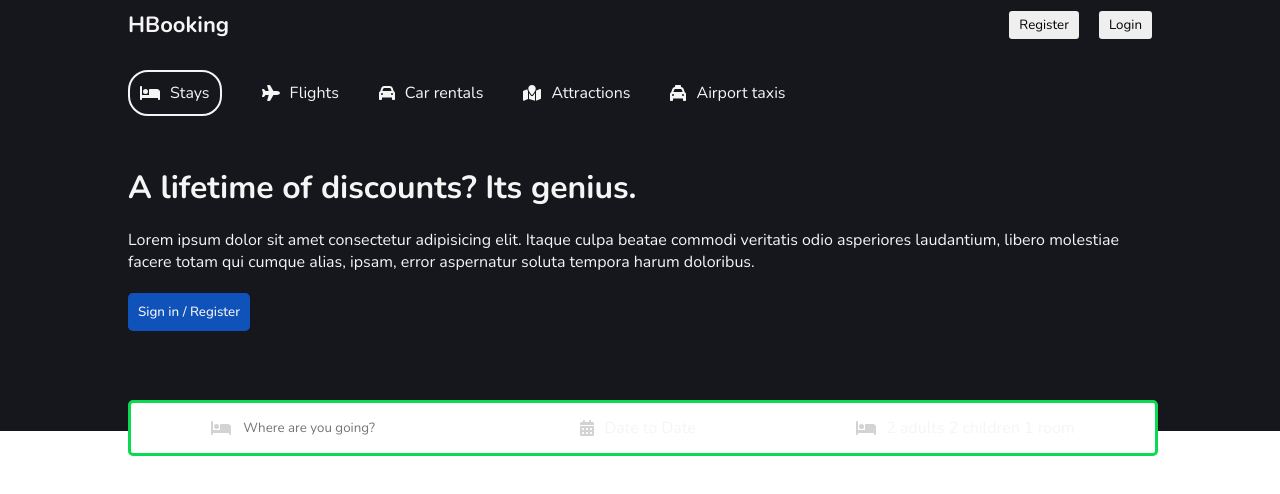
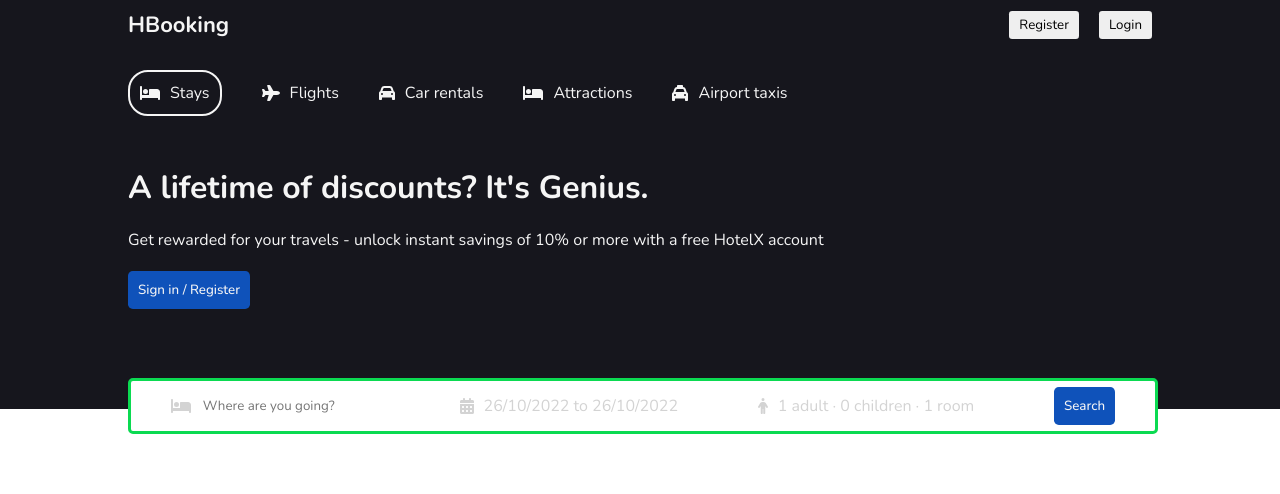
Before and after one commit to ArcxSx/Hotel-Reservation-WebApp, a React (Create React App) app: page / in a window 1280 px wide. Shown: the top 494 px of the page. Built offline with nearby package versions, Linux system fonts and the light colour scheme.

Commit message:
Made changes to the header and nav css

```diff
--- a/package.json
+++ b/package.json
@@ -10,7 +10,9 @@
     "@testing-library/jest-dom": "^5.16.5",
     "@testing-library/react": "^13.4.0",
     "@testing-library/user-event": "^13.5.0",
+    "date-fns": "^2.29.3",
     "react": "^18.2.0",
+    "react-date-range": "^1.4.0",
     "react-dom": "^18.2.0",
     "react-router-dom": "^6.4.2",
     "react-scripts": "5.0.1",
--- a/src/components/header/Header.jsx
+++ b/src/components/header/Header.jsx
@@ -1,8 +1,27 @@
-import { FontAwesomeIcon } from '@fortawesome/react-fontawesome';
-import { faBed, faCalendarDays, faCar, faMapLocation, faPlane, faTaxi } from '@fortawesome/free-solid-svg-icons';
 import "./header.css"
+import { FontAwesomeIcon } from "@fortawesome/react-fontawesome"
+import { faBed, faCalendarDays, faCar, faPerson, faPlane, faTaxi } from "@fortawesome/free-solid-svg-icons"
+import { DateRange } from 'react-date-range'
+import 'react-date-range/dist/styles.css'; // main css file
+import 'react-date-range/dist/theme/default.css'; // theme css file
+import { useState } from "react";
+import { format } from "date-fns"
 
-const Header = () => {
+function Header() {
+  const [openDate, setOpenDate] = useState(false)
+  const [date, setDate] = useState([
+    {
+      startDate: new Date(),
+      endDate: new Date( ),
+      key: 'selection'
+    }
+  ]);
+  const [openOptions, setOpenOptions] = useState(false)
+  const [options, setOptions] = useState({
+    adult: 1,
+    children: 0,
+    room: 1,
+  })
   return (
     <div className="header">
       <div className="headerContainer">
@@ -11,41 +30,55 @@
               <FontAwesomeIcon icon={faBed} />
               <span>Stays</span>
             </div>
-                <div className="headerListItem">
+            <div className="headerListItem ">
               <FontAwesomeIcon icon={faPlane} />
               <span>Flights</span>
             </div>
-                <div className="headerListItem">
+            <div className="headerListItem ">
               <FontAwesomeIcon icon={faCar} />
               <span>Car rentals</span>
             </div>
-                <div className="headerListItem">
-                    <FontAwesomeIcon icon={faMapLocation} />
+            <div className="headerListItem ">
+              <FontAwesomeIcon icon={faBed} />
               <span>Attractions</span>
             </div>
-                <div className="headerListItem">
+            <div className="headerListItem ">
               <FontAwesomeIcon icon={faTaxi} />
               <span>Airport taxis</span>
             </div>
         </div>
-            <h1 className="headerTitle">A lifetime of discounts? Its genius.</h1>
+        <h1 className="headerTitle">A lifetime of discounts? It's Genius.</h1>
         <p className="headerDesc">
-                Lorem ipsum dolor sit amet consectetur adipisicing elit. Itaque culpa beatae commodi veritatis odio asperiores laudantium, libero molestiae facere totam qui cumque alias, ipsam, error aspernatur soluta tempora harum doloribus.
+          Get rewarded for your travels - unlock instant savings of 10% or more
+          with a free HotelX account
         </p>
         <button className="headerBtn">Sign in / Register</button>
+
+
         <div className="headerSearch">
           <div className="headerSearchItem">
             <FontAwesomeIcon icon={faBed} className="headerIcon" />
-                    <input type="text" placeholder="Where are you going?" className='headerSearchInput' />
+            <input type="text" placeholder="Where are you going?" className="headerSearchInput"/>
           </div>
           <div className="headerSearchItem">
             <FontAwesomeIcon icon={faCalendarDays} className="headerIcon" />
-                    <span className="headerSearchText">Date to Date</span>
+            <span onClick={()=>setOpenDate(!openDate)} className="headerSearchText">{`${format(date[0].startDate, "dd/MM/yyyy")} to ${format(date[0].endDate, "dd/MM/yyyy")}`}</span>
+            {openDate && <DateRange
+              editableDateInputs={true}
+              onChange={item => setDate([item.selection])}
+              moveRangeOnFirstSelection={false}
+              ranges={date}
+              className="date"
+            />}
           </div>
           <div className="headerSearchItem">
-                    <FontAwesomeIcon icon={faBed} className="headerIcon" />
-                    <span className="headerSearchText">2 adults 2 children 1 room</span>
+            <FontAwesomeIcon icon={faPerson} className="headerIcon" />
+            <span className="headerSearchText">{`${options.adult} adult · ${options.children} children · ${options.room} room`}</span>
           </div>
+          <div className="headerSearchItem">
+            <button className="headerBtn">Search</button>
+          </div>
+
         </div>
       </div>
     </div>
--- a/src/components/header/header.css
+++ b/src/components/header/header.css
@@ -80,3 +80,11 @@
     border: none;
     outline: none;
 }
+.headerSearchText{
+    color: lightgray;
+    cursor: pointer;
+}
+.date{
+    position: absolute;
+    top: 50px;
+}
```
Also changed, not shown: 1 other file (tests, documents, lock files or other folders). Lines whose indentation alone changed are shown as unchanged.
